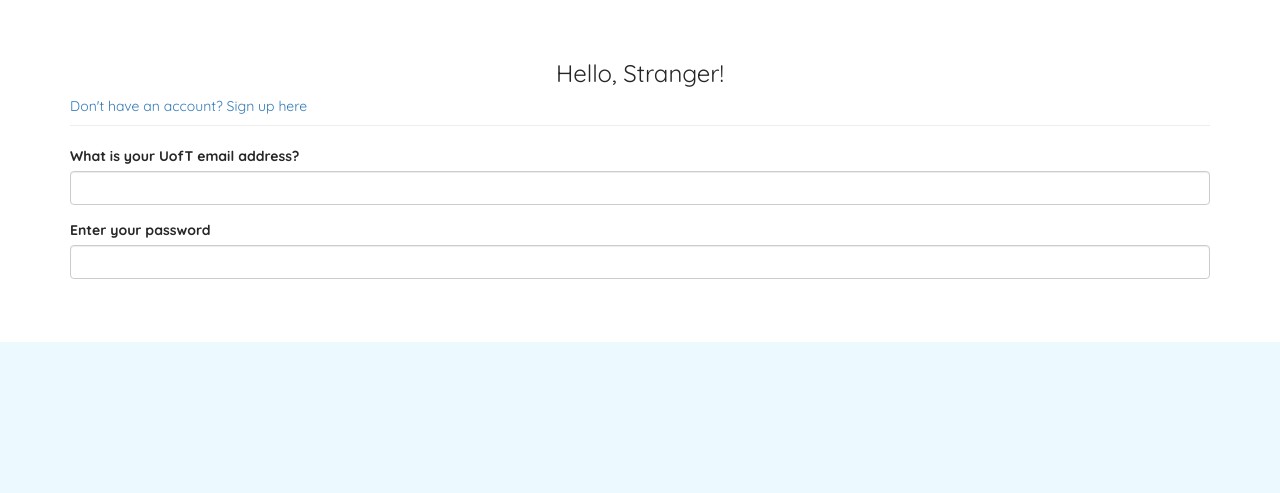
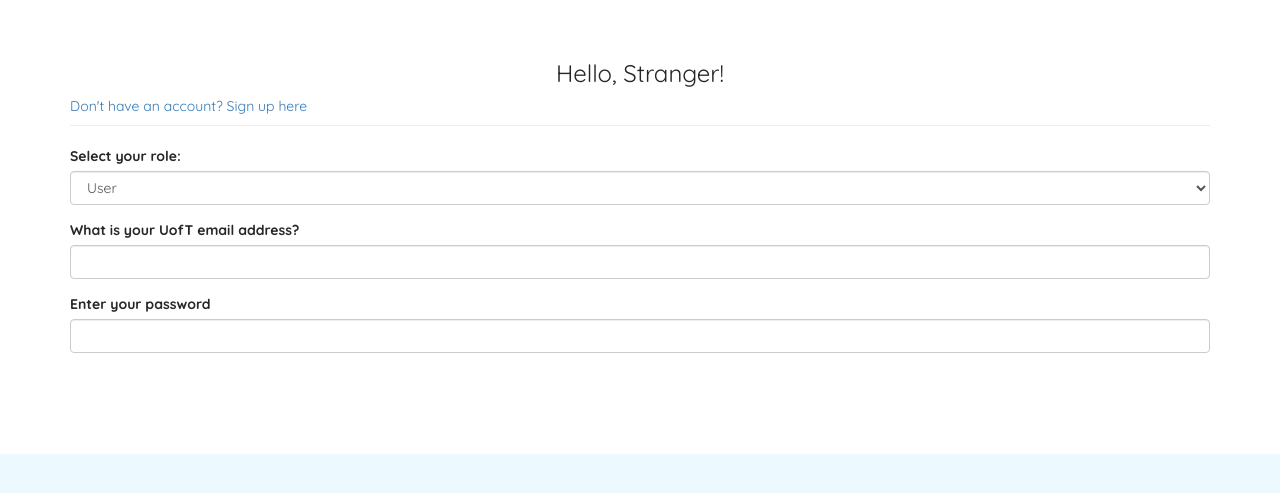
Before and after one commit to ECE444-2023Fall/project-1-web-application-design-group21-world, a Flask app: page / in a window 1280 px wide. Shown: the part 62-555 px from the top of the page. Run offline with Flask 3, Linux system fonts and the light colour scheme; some libraries are stand-ins or nearby versions.

Commit message:
Added option for User and organizer login

```diff
--- a/app/templates/login.html
+++ b/app/templates/login.html
@@ -1,7 +1,20 @@
-{% extends 'base.html' %} {% import "bootstrap/wtf.html" as wtf %} {% block
-page_content%}
+{% extends 'base.html' %}
+{% import "bootstrap/wtf.html" as wtf %}
+{% block page_content %}
 <div class="page-header">
-  <h1>Hello, {% if name %}{{name}}{% else %}Stranger{% endif %}!</h1>
+  <h1>Hello, {% if name %}{{ name }}{% else %}Stranger{% endif %}!</h1>
   <a href="{{ url_for('signup') }}">Don't have an account? Sign up here</a>
 </div>
-{{ wtf.quick_form(form) }} {%endblock%} {% block title %}Flasky{% endblock %}
+<form method="POST" action="{{ url_for('signup') }}">
+  <div class="form-group">
+    <label for="role">Select your role:</label>
+    <select id="role" name="role" class="form-control">
+      <option value="user">User</option>
+      <option value="organizer">Organizer</option>
+    </select>
+  </div>
+  {{ wtf.quick_form(form) }}
+  <button type="submit" class="btn btn-primary">Sign Up</button>
+</form>
+{% endblock %}
+{% block title %}Flasky{% endblock %}
```
